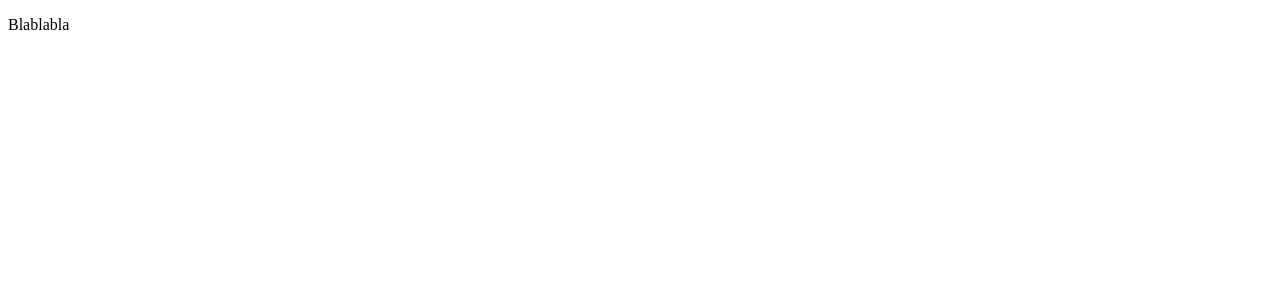
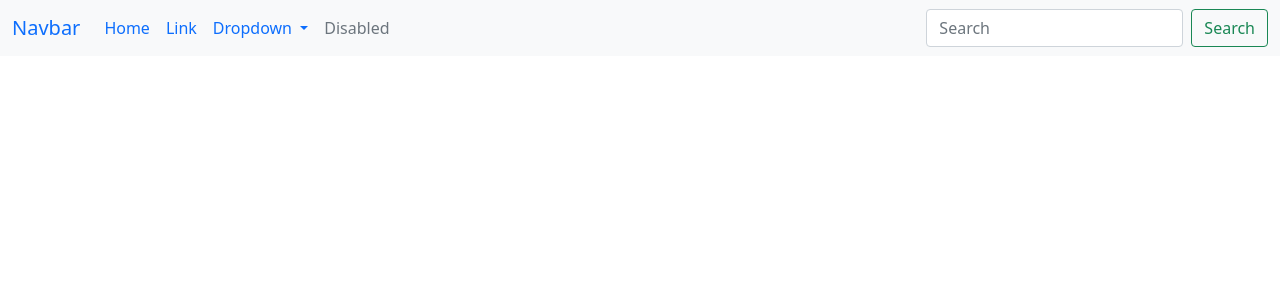
Before and after one commit to biancasutu/ITW, a Django app: page / in a window 1280 px wide. Before the commit the part shown is almost empty. Shown: the top 300 px of the page. Run offline with Django 4.2, Linux system fonts and the light colour scheme.

Commit message:
Am adaugat codul pentru navbar din bootstrap si linkurile pentru css si js

```diff
--- a/templates/base.html
+++ b/templates/base.html
@@ -5,8 +5,8 @@
 <head>
     <meta charset="UTF-8">
     <title>{% block title %} {% endblock %}</title>
-    <script src="https://cdn.jsdelivr.net/npm/@popperjs/core@2.11.6/dist/umd/popper.min.js" integrity="sha384-oBqDVmMz9ATKxIep9tiCxS/Z9fNfEXiDAYTujMAeBAsjFuCZSmKbSSUnQlmh/jp3" crossorigin="anonymous"></script>
-    <script src="https://cdn.jsdelivr.net/npm/bootstrap@5.2.2/dist/js/bootstrap.min.js" integrity="sha384-IDwe1+LCz02ROU9k972gdyvl+AESN10+x7tBKgc9I5HFtuNz0wWnPclzo6p9vxnk" crossorigin="anonymous"></script>
+    <link href="https://cdn.jsdelivr.net/npm/bootstrap@5.1.3/dist/css/bootstrap.min.css" rel="stylesheet" integrity="sha384-1BmE4kWBq78iYhFldvKuhfTAU6auU8tT94WrHftjDbrCEXSU1oBoqyl2QvZ6jIW3" crossorigin="anonymous">
+{#de intrebat trainer de unde preluam partea a 2-a din linkul de mai sus#}
 </head>
 <body>
 
@@ -14,4 +14,6 @@
 {% block content %} {% endblock %}
 
 </body>
+<script src="https://cdn.jsdelivr.net/npm/@popperjs/core@2.11.6/dist/umd/popper.min.js" integrity="sha384-oBqDVmMz9ATKxIep9tiCxS/Z9fNfEXiDAYTujMAeBAsjFuCZSmKbSSUnQlmh/jp3" crossorigin="anonymous"></script>
+<script src="https://cdn.jsdelivr.net/npm/bootstrap@5.2.2/dist/js/bootstrap.min.js" integrity="sha384-IDwe1+LCz02ROU9k972gdyvl+AESN10+x7tBKgc9I5HFtuNz0wWnPclzo6p9vxnk" crossorigin="anonymous"></script>
 </html>
--- a/templates/navbar.html
+++ b/templates/navbar.html
@@ -1,10 +1,37 @@
-<!DOCTYPE html>
-<html lang="en">
-<head>
-    <meta charset="UTF-8">
-    <title>Title</title>
-</head>
-<body>
-    <p>Blablabla</p>
-</body>
-</html>
+<nav class="navbar navbar-expand-lg bg-light">
+  <div class="container-fluid">
+    <a class="navbar-brand" href="#">Navbar</a>
+    <button class="navbar-toggler" type="button" data-bs-toggle="collapse" data-bs-target="#navbarSupportedContent"
+            aria-controls="navbarSupportedContent" aria-expanded="false" aria-label="Toggle navigation">
+      <span class="navbar-toggler-icon"></span>
+    </button>
+    <div class="collapse navbar-collapse" id="navbarSupportedContent">
+      <ul class="navbar-nav me-auto mb-2 mb-lg-0">
+        <li class="nav-item">
+          <a class="nav-link active" aria-current="page" href="#">Home</a>
+        </li>
+        <li class="nav-item">
+          <a class="nav-link" href="#">Link</a>
+        </li>
+        <li class="nav-item dropdown">
+          <a class="nav-link dropdown-toggle" href="#" role="button" data-bs-toggle="dropdown" aria-expanded="false">
+            Dropdown
+          </a>
+          <ul class="dropdown-menu">
+            <li><a class="dropdown-item" href="#">Action</a></li>
+            <li><a class="dropdown-item" href="#">Another action</a></li>
+            <li><hr class="dropdown-divider"></li>
+            <li><a class="dropdown-item" href="#">Something else here</a></li>
+          </ul>
+        </li>
+        <li class="nav-item">
+          <a class="nav-link disabled">Disabled</a>
+        </li>
+      </ul>
+      <form class="d-flex" role="search">
+        <input class="form-control me-2" type="search" placeholder="Search" aria-label="Search">
+        <button class="btn btn-outline-success" type="submit">Search</button>
+      </form>
+    </div>
+  </div>
+</nav>
```
